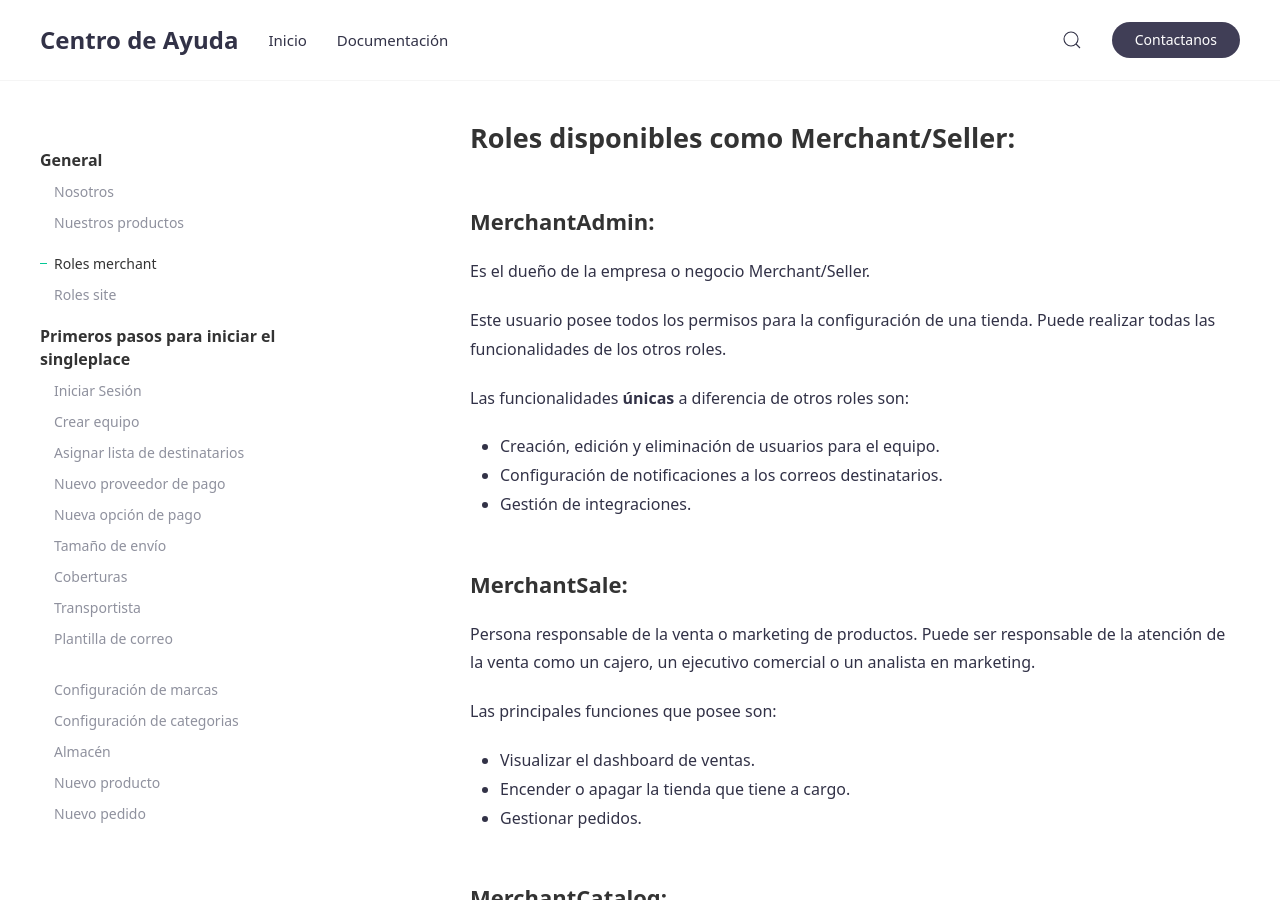
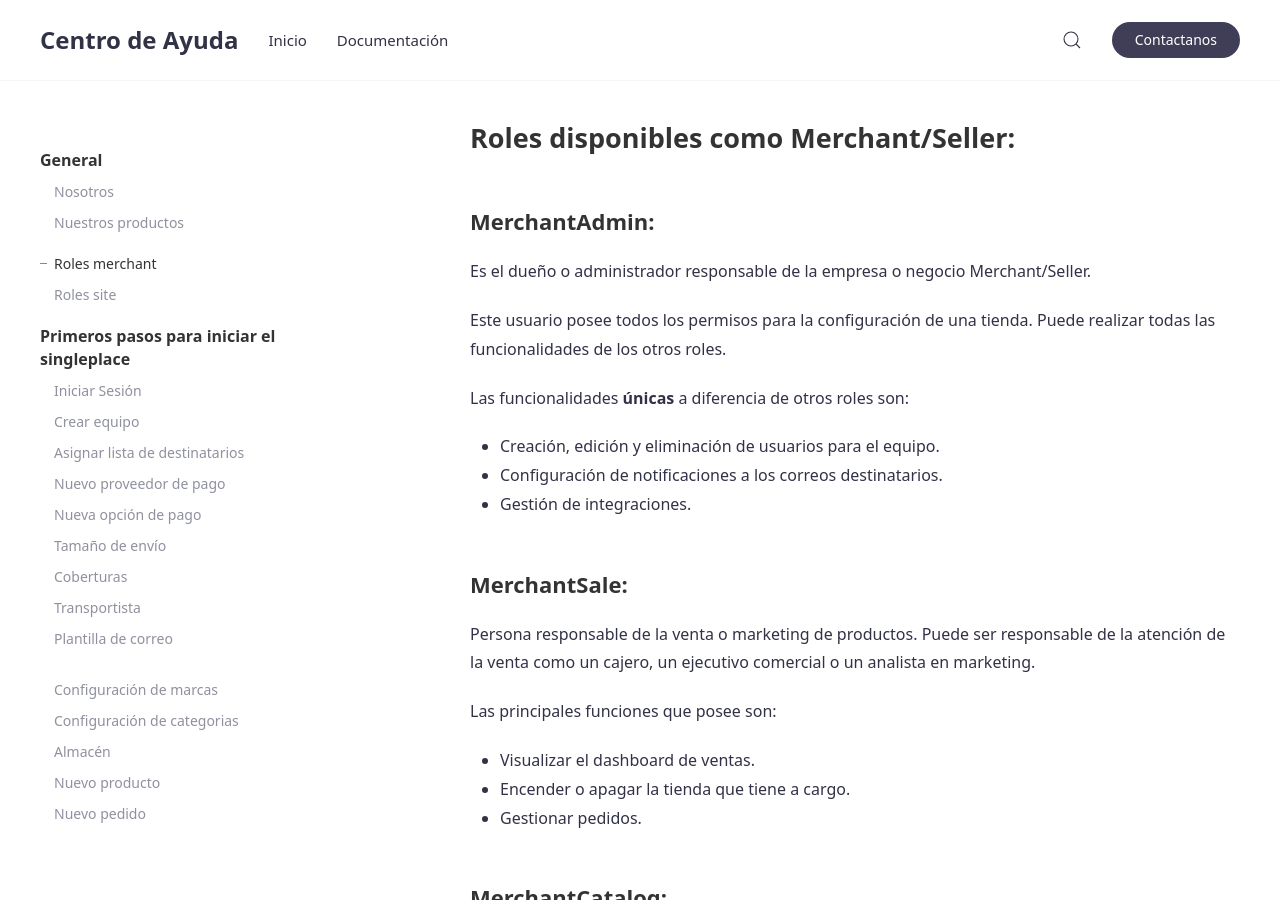
Before and after one commit to jztechpe/docshelp-old, a Jekyll site: the page built from docs/_docs/general/roles-merchant.md, in a window 1280 px wide and 900 px high, scrolled down 497 px. Built offline with Jekyll 4.4.1, drawn with Linux system fonts in a browser that asks for light colours.

Commit message:
Update roles-merchant.md

```diff
--- a/docs/_docs/general/roles-merchant.md
+++ b/docs/_docs/general/roles-merchant.md
@@ -13,7 +13,7 @@ Todos los roles disponibles responden a una jerarquía. El Rol *MerchantAdmin* r
 ## Roles disponibles como Merchant/Seller:
 
 ### **MerchantAdmin:**
-Es el dueño de la empresa o negocio Merchant/Seller.
+Es el dueño o administrador responsable de la empresa o negocio Merchant/Seller.
 
 Este usuario posee todos los permisos para la configuración de una tienda. Puede realizar todas las funcionalidades de los otros roles.
 
```
Also changed, not shown: other parts of docs/_docs/general/roles-merchant.md (+1 -0 lines).
